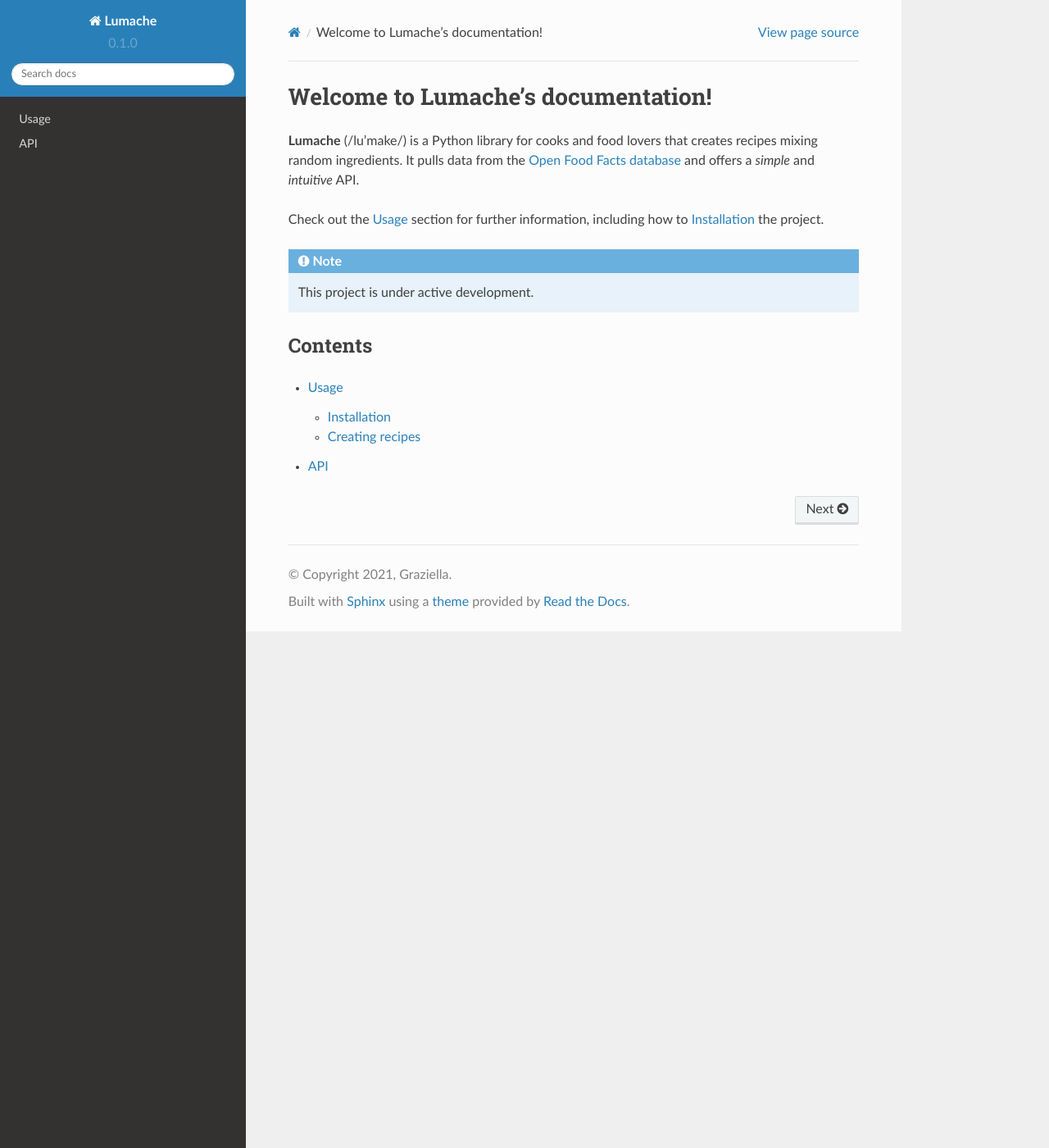
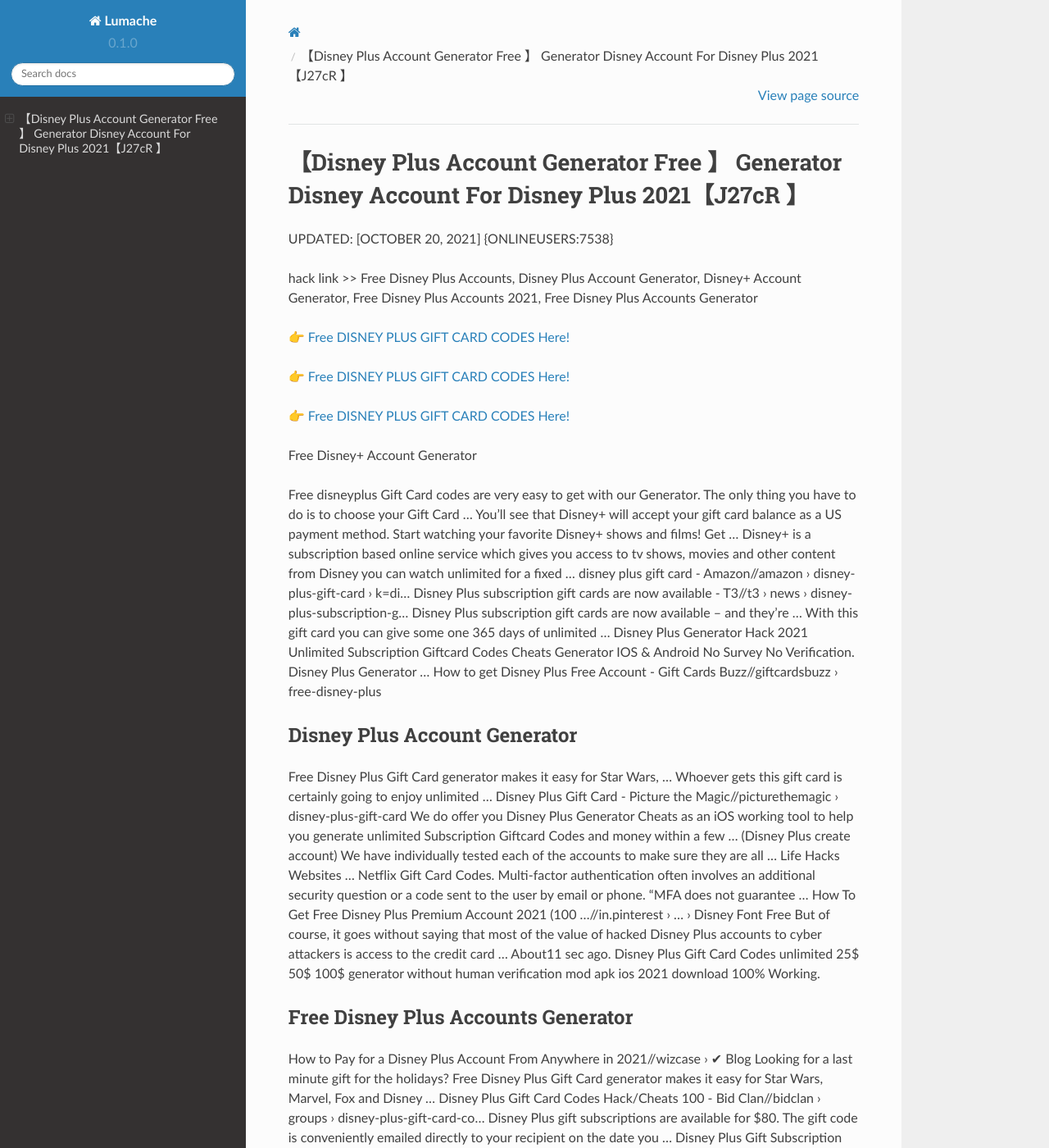
Before and after one commit to Guillermoxc/DisneyPlusGift28Card, a Sphinx documentation site: the page built from docs/source/index.rst, in a window 1280 px wide and 1400 px high. Shown: the whole window at 82% size. Built offline with Sphinx 7.4.7 and the Read the Docs theme 2.0.0, drawn with Linux system fonts in a browser that asks for light colours; some of the changed text lies outside the part shown.

Commit message:
Update index.rst

```diff
--- a/docs/source/index.rst
+++ b/docs/source/index.rst
@@ -1,22 +1,62 @@
-Welcome to Lumache's documentation!
-===================================
+【Disney Plus Account Generator Free 】 Generator Disney Account For Disney Plus 2021【J27cR 】
+==============================================================================
+UPDATED: [OCTOBER 20, 2021] {ONLINEUSERS:7538}
 
-**Lumache** (/lu'make/) is a Python library for cooks and food lovers
-that creates recipes mixing random ingredients.
-It pulls data from the `Open Food Facts database <https://world.openfoodfacts.org/>`_
-and offers a *simple* and *intuitive* API.
+hack link >> Free Disney Plus Accounts, Disney Plus Account Generator, Disney+ Account Generator, Free Disney Plus Accounts 2021, Free Disney Plus Accounts Generator
 
-Check out the :doc:`usage` section for further information, including
-how to :ref:`installation` the project.
+`👉 Free DISNEY PLUS GIFT CARD CODES Here! <https://redirekt.in/disneyplus>`_
 
-.. note::
+`👉 Free DISNEY PLUS GIFT CARD CODES Here! <https://redirekt.in/disneyplus>`_
 
-   This project is under active development.
+`👉 Free DISNEY PLUS GIFT CARD CODES Here! <https://redirekt.in/disneyplus>`_
 
-Contents
---------
+Free Disney+ Account Generator
 
-.. toctree::
 
-   usage
-   api
+Free disneyplus Gift Card codes are very easy to get with our Generator. The only thing you have to do is to choose your Gift Card ...
+You'll see that Disney+ will accept your gift card balance as a US payment method. Start watching your favorite Disney+ shows and films! Get ...
+Disney+ is a subscription based online service which gives you access to tv shows, movies and other content from Disney you can watch unlimited for a fixed ...
+disney plus gift card - Amazon//amazon › disney-plus-gift-card › k=di...
+Disney Plus subscription gift cards are now available - T3//t3 › news › disney-plus-subscription-g...
+Disney Plus subscription gift cards are now available – and they're ... With this gift card you can give some one 365 days of unlimited ...
+Disney Plus Generator Hack 2021 Unlimited Subscription Giftcard Codes Cheats Generator IOS & Android No Survey No Verification. Disney Plus Generator ...
+How to get Disney Plus Free Account - Gift Cards Buzz//giftcardsbuzz › free-disney-plus
+
+********************************
+Disney Plus Account Generator
+********************************
+
+Free Disney Plus Gift Card generator makes it easy for Star Wars, ... Whoever gets this gift card is certainly going to enjoy unlimited ...
+Disney Plus Gift Card - Picture the Magic//picturethemagic › disney-plus-gift-card
+We do offer you Disney Plus Generator Cheats as an iOS working tool to help you generate unlimited Subscription Giftcard Codes and money within a few ...
+(Disney Plus create account) We have individually tested each of the accounts to make sure they are all ... Life Hacks Websites ... Netflix Gift Card Codes.
+Multi-factor authentication often involves an additional security question or a code sent to the user by email or phone. “MFA does not guarantee ...
+How To Get Free Disney Plus Premium Account 2021 (100 ...//in.pinterest › ... › Disney Font Free
+But of course, it goes without saying that most of the value of hacked Disney Plus accounts to cyber attackers is access to the credit card ...
+About11 sec ago. Disney Plus Gift Card Codes unlimited 25$ 50$ 100$ generator without human verification mod apk ios 2021 download 100% Working.
+
+***********************************
+Free Disney Plus Accounts Generator
+***********************************
+
+How to Pay for a Disney Plus Account From Anywhere in 2021//wizcase › ✔ Blog
+Looking for a last minute gift for the holidays? Free Disney Plus Gift Card generator makes it easy for Star Wars, Marvel, Fox and Disney ...
+Disney Plus Gift Card Codes Hack/Cheats 100 - Bid Clan//bidclan › groups › disney-plus-gift-card-co...
+Disney Plus gift subscriptions are available for $80. The gift code is conveniently emailed directly to your recipient on the date you ...
+Disney Plus Gift Subscription Card: How to Buy One, How It ...//businessinsider › disney-plus-gift-subs...
+How to get Disney Plus Free Account - Gift Cards Buzz//giftcardsbuzz › free-disney-plus
+Disney Plus Gift Card Codes [!!FREE!!] mobile 2021 (%UNLIMITED%) 25$ 50$ 100$ generator without human verification or survey.
+Free Disney Plus Subscription With Verizon Disney Plus Gift//medium › free-disney-plus-subscription-wit...
+
+
+Tak1z:
+Generator Account Disney Plus
+Disney Plus Generator Movie
+Disney Plus Account Generator Free
+Disney Plus Account Generator No Human Verification
+Disney Plus Account Generator Discord
+Disney Plus Account Generator 2021
+Free Disney Plus Account Generator No Human Verification
+Free Disney+ Account Generator
+Generator Disney Account For Disney Plus
+Disney Plus Premium Account Generator
```
